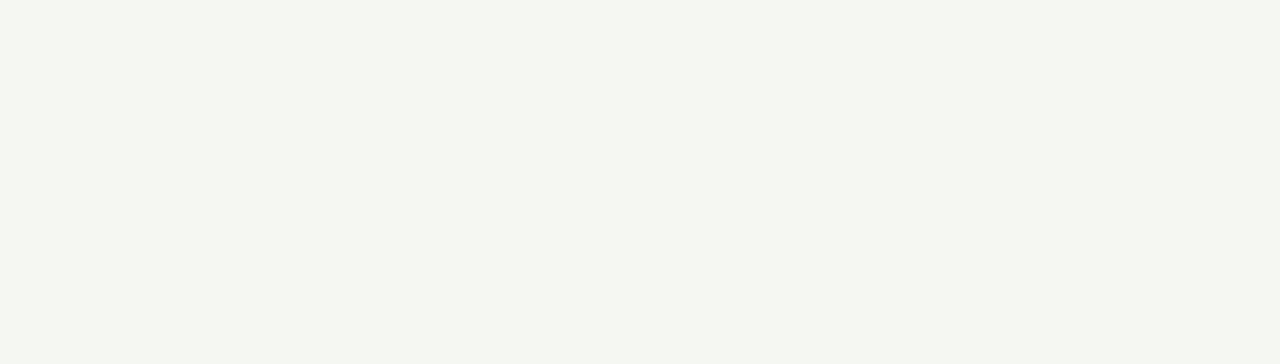
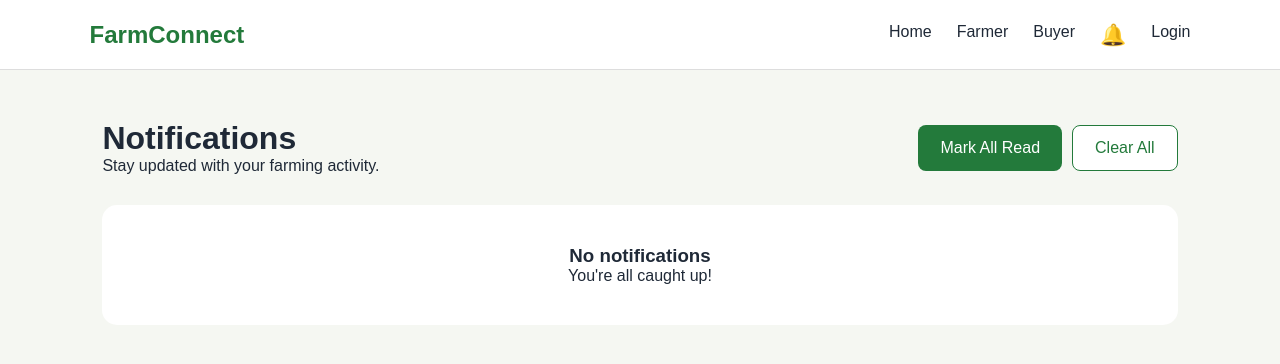
Before and after one commit to kavyaarora1706/AD_project, a React (Vite) app: page /notifications in a window 1280 px wide. Before the commit this address had no page. Shown: the top 364 px of the page. Built offline with nearby package versions, Linux system fonts and the light colour scheme.

Commit message:
added notifications and alerts

```diff
--- a/src/App.jsx
+++ b/src/App.jsx
@@ -14,6 +14,7 @@ import BrowseCrops from "./pages/buyer/BrowseCrops";
 import DeliveryTracking from "./pages/DeliveryTracking";
 import PaymentTracking from "./pages/PaymentTracking";
 import FairPrice from "./pages/FairPrice";
+import Notifications from "./pages/Notifications";
 
 function App() {
   return (
@@ -73,6 +74,11 @@ function App() {
           element={<FairPrice />}
         />
 
+        <Route
+          path="/notifications"
+          element={<Notifications />}
+        />
+
       </Routes>
     </BrowserRouter>
   );
--- a/src/components/Navbar.jsx
+++ b/src/components/Navbar.jsx
@@ -1,4 +1,5 @@
 import { Link } from "react-router-dom";
+import NotificationBell from "./NotificationBell";
 
 function Navbar() {
   return (
@@ -19,6 +20,8 @@ function Navbar() {
           Buyer
         </Link>
 
+        <NotificationBell />
+
         <Link to="/login">
           Login
         </Link>
--- /dev/null
+++ b/src/components/NotificationBell.jsx
@@ -0,0 +1,24 @@
+import { Link } from "react-router-dom";
+
+function NotificationBell() {
+  const notifications =
+    JSON.parse(localStorage.getItem("notifications")) || [];
+
+  const unreadCount = notifications.filter(
+    (notification) => !notification.read
+  ).length;
+
+  return (
+    <Link to="/notifications" className="notification-bell" aria-label="Notifications">
+      🔔
+
+      {unreadCount > 0 && (
+        <span className="notification-count">
+          {unreadCount}
+        </span>
+      )}
+    </Link>
+  );
+}
+
+export default NotificationBell;
--- a/src/index.css
+++ b/src/index.css
@@ -352,6 +352,104 @@ select {
 	.offer-meta {
 		text-align: left;
 	}
+}
+
+.notification-bell {
+	position: relative;
+	font-size: 21px;
+	display: flex;
+	align-items: center;
+}
+
+.notification-count {
+	position: absolute;
+	top: -8px;
+	right: -10px;
+	background: #d62828;
+	color: white;
+	font-size: 10px;
+	width: 18px;
+	height: 18px;
+	border-radius: 50%;
+	display: flex;
+	align-items: center;
+	justify-content: center;
+}
+
+.notifications-page {
+	padding: 50px 8%;
+}
+
+.notifications-header {
+	display: flex;
+	justify-content: space-between;
+	align-items: center;
+	margin-bottom: 30px;
+}
+
+.notification-actions {
+	display: flex;
+	gap: 10px;
+}
+
+.secondary-action {
+	background: white;
+	color: #237a3b;
+	border: 1px solid #237a3b;
+}
+
+.notification-list {
+	display: flex;
+	flex-direction: column;
+	gap: 15px;
+	max-width: 850px;
+}
+
+.notification-card {
+	background: white;
+	border: 1px solid #ddd;
+	border-radius: 12px;
+	padding: 20px;
+	display: flex;
+	align-items: center;
+	gap: 18px;
+	cursor: pointer;
+}
+
+.notification-card.unread {
+	border-left: 4px solid #237a3b;
+}
+
+.notification-card.read {
+	opacity: 0.7;
+}
+
+.notification-icon {
+	font-size: 25px;
+}
+
+.notification-content {
+	flex: 1;
+}
+
+.notification-content h3 {
+	margin-bottom: 6px;
+}
+
+.notification-content p {
+	color: #666;
+	margin-bottom: 8px;
+}
+
+.notification-content small {
+	color: #999;
+}
+
+.unread-dot {
+	width: 10px;
+	height: 10px;
+	background: #237a3b;
+	border-radius: 50%;
 }
 
 .delivery-page {
--- a/src/pages/DeliveryTracking.jsx
+++ b/src/pages/DeliveryTracking.jsx
@@ -1,5 +1,6 @@
 import { useState } from "react";
 import Navbar from "../components/Navbar";
+import { addNotification } from "../utils/notifications";
 
 function DeliveryTracking() {
   const [contracts, setContracts] = useState(
@@ -18,6 +19,12 @@ function DeliveryTracking() {
     localStorage.setItem(
       "contracts",
       JSON.stringify(updatedContracts)
+    );
+
+    addNotification(
+      "Delivery Updated",
+      `Delivery for contract ${id} is now ${newStatus}.`,
+      "delivery"
     );
   }
 
--- /dev/null
+++ b/src/pages/Notifications.jsx
@@ -0,0 +1,91 @@
+import { useState } from "react";
+import Navbar from "../components/Navbar";
+
+function Notifications() {
+  const [notifications, setNotifications] = useState(
+    JSON.parse(localStorage.getItem("notifications")) || []
+  );
+
+  function markAsRead(id) {
+    const updated = notifications.map((notification) =>
+      notification.id === id
+        ? { ...notification, read: true }
+        : notification
+    );
+
+    setNotifications(updated);
+    localStorage.setItem("notifications", JSON.stringify(updated));
+  }
+
+  function markAllAsRead() {
+    const updated = notifications.map((notification) => ({
+      ...notification,
+      read: true
+    }));
+
+    setNotifications(updated);
+    localStorage.setItem("notifications", JSON.stringify(updated));
+  }
+
+  function clearNotifications() {
+    setNotifications([]);
+    localStorage.setItem("notifications", JSON.stringify([]));
+  }
+
+  return (
+    <>
+      <Navbar />
+
+      <div className="notifications-page">
+        <div className="notifications-header">
+          <div>
+            <h1>Notifications</h1>
+            <p>Stay updated with your farming activity.</p>
+          </div>
+
+          <div className="notification-actions">
+            <button onClick={markAllAsRead}>Mark All Read</button>
+            <button className="secondary-action" onClick={clearNotifications}>
+              Clear All
+            </button>
+          </div>
+        </div>
+
+        {notifications.length === 0 ? (
+          <div className="empty-state">
+            <h3>No notifications</h3>
+            <p>You're all caught up!</p>
+          </div>
+        ) : (
+          <div className="notification-list">
+            {notifications.map((notification) => (
+              <div
+                className={`notification-card ${notification.read ? "read" : "unread"}`}
+                key={notification.id}
+                onClick={() => markAsRead(notification.id)}
+              >
+                <div className="notification-icon">
+                  {notification.type === "offer" && "💰"}
+                  {notification.type === "contract" && "📄"}
+                  {notification.type === "delivery" && "🚚"}
+                  {notification.type === "payment" && "💳"}
+                  {notification.type === "general" && "🔔"}
+                </div>
+
+                <div className="notification-content">
+                  <h3>{notification.title}</h3>
+                  <p>{notification.message}</p>
+                  <small>{notification.time}</small>
+                </div>
+
+                {!notification.read && <span className="unread-dot" />}
+              </div>
+            ))}
+          </div>
+        )}
+      </div>
+    </>
+  );
+}
+
+export default Notifications;
--- a/src/pages/PaymentTracking.jsx
+++ b/src/pages/PaymentTracking.jsx
@@ -1,5 +1,6 @@
 import { useState } from "react";
 import Navbar from "../components/Navbar";
+import { addNotification } from "../utils/notifications";
 
 function PaymentTracking() {
   const [contracts, setContracts] = useState(
@@ -25,6 +26,12 @@ function PaymentTracking() {
     localStorage.setItem(
       "contracts",
       JSON.stringify(updatedContracts)
+    );
+
+    addNotification(
+      "Payment Updated",
+      `Payment for contract ${id} is now ${newStatus}.`,
+      "payment"
     );
   }
 
--- a/src/pages/buyer/BrowseCrops.jsx
+++ b/src/pages/buyer/BrowseCrops.jsx
@@ -2,6 +2,7 @@ import { useEffect, useState } from "react";
 import Navbar from "../../components/Navbar";
 import CropCard from "../../components/CropCard";
 import OfferModal from "../../components/OfferModal";
+import { addNotification } from "../../utils/notifications";
 
 function BrowseCrops() {
 	const [crops, setCrops] = useState([]);
@@ -27,6 +28,11 @@ function BrowseCrops() {
 		};
 
 		localStorage.setItem("offers", JSON.stringify([...existingOffers, newOffer]));
+		addNotification(
+			"New Offer",
+			`A buyer made an offer for ${selectedCrop.name}.`,
+			"offer"
+		);
 		setSelectedCrop(null);
 		alert("Offer sent to the farmer!");
 	}
--- a/src/pages/farmer/Offers.jsx
+++ b/src/pages/farmer/Offers.jsx
@@ -1,5 +1,6 @@
 import { useEffect, useState } from "react";
 import Navbar from "../../components/Navbar";
+import { addNotification } from "../../utils/notifications";
 
 function Offers() {
   const [offers, setOffers] = useState([]);
@@ -10,11 +11,24 @@ function Offers() {
   }, []);
 
   function updateOffer(id, changes) {
+    const offer = offers.find((item) => item.id === id);
     const updatedOffers = offers.map((offer) =>
       offer.id === id ? { ...offer, ...changes } : offer
     );
     setOffers(updatedOffers);
     localStorage.setItem("offers", JSON.stringify(updatedOffers));
+
+    if (offer && changes.status === "Accepted") {
+      addNotification("Offer Accepted", `Your offer for ${offer.cropName} was accepted.`, "contract");
+    }
+
+    if (offer && changes.status === "Rejected") {
+      addNotification("Offer Rejected", `Your offer for ${offer.cropName} was rejected.`, "offer");
+    }
+
+    if (offer && changes.status === "Countered") {
+      addNotification("Counter Offer", `A counter offer was sent for ${offer.cropName}.`, "offer");
+    }
   }
 
   function handleCounterOffer(event, offer) {
--- /dev/null
+++ b/src/utils/notifications.js
@@ -0,0 +1,18 @@
+export function addNotification(title, message, type = "general") {
+  const notifications =
+    JSON.parse(localStorage.getItem("notifications")) || [];
+
+  const newNotification = {
+    id: Date.now(),
+    title,
+    message,
+    type,
+    read: false,
+    time: new Date().toLocaleString()
+  };
+
+  localStorage.setItem(
+    "notifications",
+    JSON.stringify([newNotification, ...notifications])
+  );
+}
```
